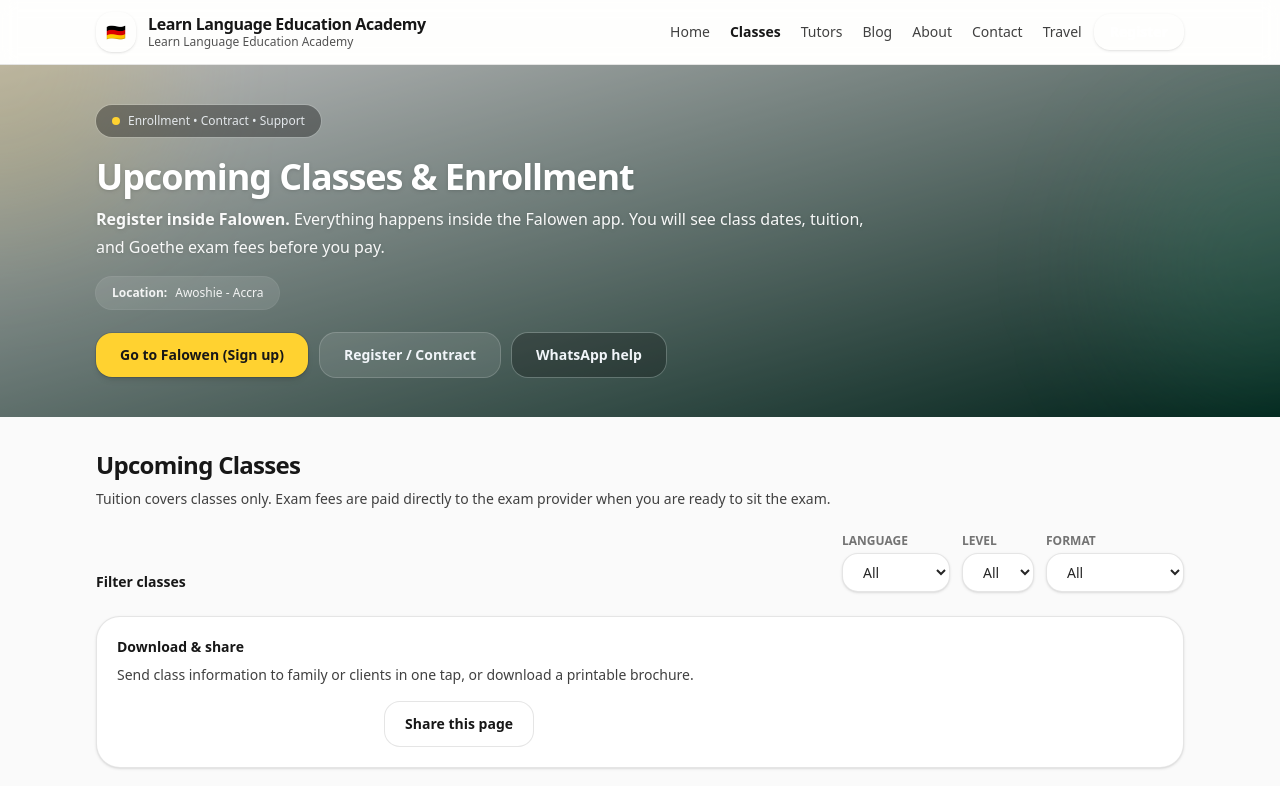
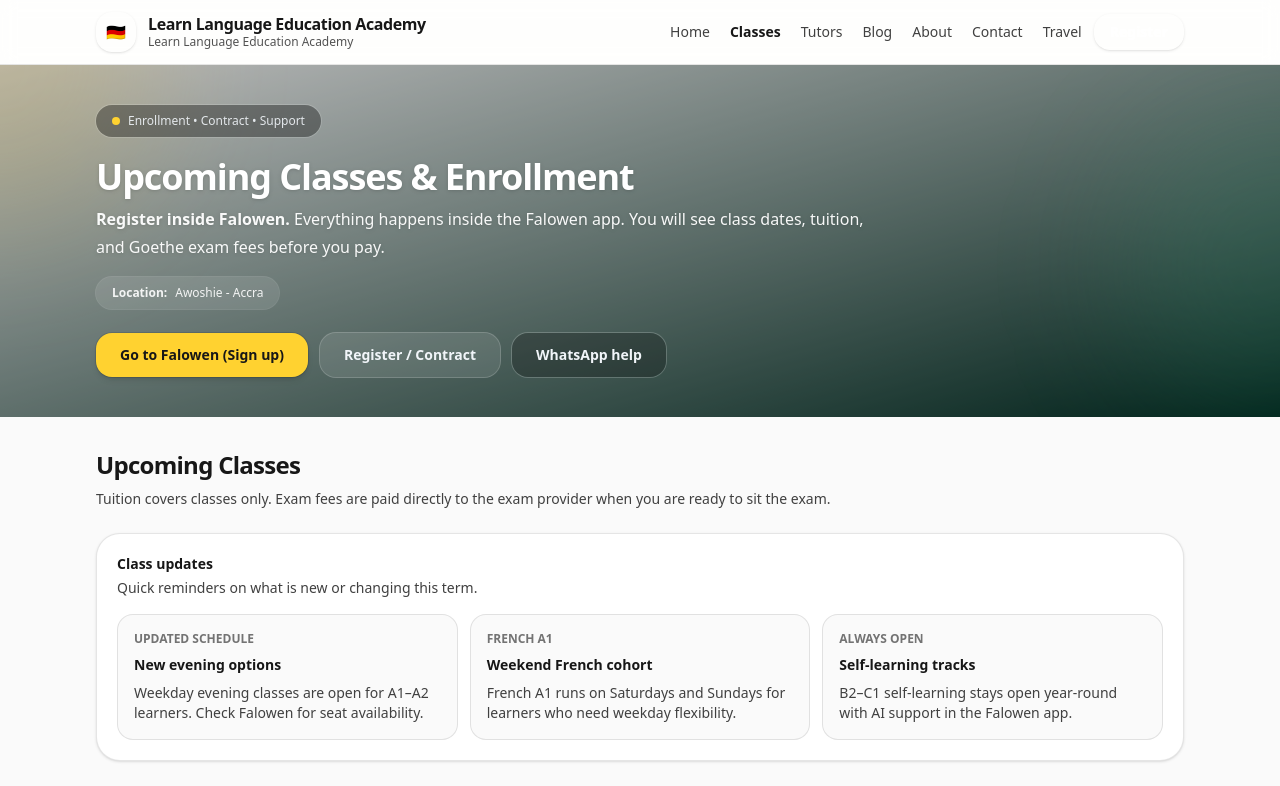
Before and after one commit to learngermanghana/learngermanghana-site, a Next.js app: page /classes in a window 1280 px wide. Shown: the top 786 px of the page. Built offline with nearby package versions, Linux system fonts and the light colour scheme.

Commit message:
Add downloadable brochure PDF

```diff
--- a/src/app/classes/brochure/page.tsx
+++ b/src/app/classes/brochure/page.tsx
@@ -26,6 +26,12 @@ export default function ClassesBrochurePage() {
               </div>
               <div className="flex flex-col sm:flex-row gap-3">
                 <BrochurePrintButton />
+                <a
+                  href="/brochures/classes-brochure.pdf"
+                  className="inline-flex w-full sm:w-auto items-center justify-center rounded-2xl bg-brand-950 px-5 py-3 text-sm font-semibold text-white hover:bg-brand-900"
+                >
+                  Download PDF
+                </a>
                 <a
                   href="/classes"
                   className="inline-flex w-full sm:w-auto items-center justify-center rounded-2xl border border-black/10 bg-white px-5 py-3 text-sm font-semibold hover:bg-neutral-50"
--- a/src/app/classes/page.tsx
+++ b/src/app/classes/page.tsx
@@ -4,7 +4,7 @@
 import { useMemo, useState } from "react";
 
 import { Container } from "@/components/Container";
-import { upcomingClasses, tuitionFeesGHS, goetheExamFeesGHS } from "@/data/content";
+import { classUpdates, upcomingClasses, tuitionFeesGHS, goetheExamFeesGHS } from "@/data/content";
 import { formatDatePretty } from "@/lib/date";
 import { LINKS, SITE, WHATSAPP_LINK } from "@/lib/site";
 
@@ -179,6 +179,23 @@ export default function ClassesPage() {
             Tuition covers classes only. Exam fees are paid directly to the exam provider when you are ready to sit
             the exam.
           </p>
+
+          <div className="mt-6 rounded-3xl border border-black/10 bg-white p-5 shadow-sm">
+            <div className="text-sm font-semibold text-neutral-900">Class updates</div>
+            <p className="mt-1 text-sm text-neutral-700">
+              Quick reminders on what is new or changing this term.
+            </p>
+            <div className="mt-4 grid gap-3 md:grid-cols-3">
+              {classUpdates.map((update) => (
+                <div key={update.title} className="rounded-2xl border border-black/10 bg-neutral-50 p-4">
+                  <div className="text-xs font-semibold uppercase text-neutral-500">{update.tag}</div>
+                  <div className="mt-2 text-sm font-semibold text-neutral-900">{update.title}</div>
+                  <p className="mt-2 text-sm text-neutral-700">{update.detail}</p>
+                </div>
+              ))}
+            </div>
+          </div>
+
           <div className="mt-6 flex flex-col gap-3 sm:flex-row sm:items-end sm:justify-between">
             <div className="text-sm font-semibold text-neutral-900">Filter classes</div>
             <div className="flex flex-col gap-3 sm:flex-row">
@@ -233,7 +250,8 @@ export default function ClassesPage() {
             </p>
             <div className="mt-4 flex flex-col sm:flex-row gap-3">
               <a
-                href="/classes/brochure"
+                href="/brochures/classes-brochure.pdf"
+                download
                 target="_blank"
                 rel="noreferrer"
                 className="inline-flex w-full sm:w-auto items-center justify-center rounded-2xl bg-brand-950 px-5 py-3 text-sm font-semibold text-white hover:bg-brand-900"
--- a/src/data/content.ts
+++ b/src/data/content.ts
@@ -41,6 +41,30 @@ export const goetheExamLinks: Partial<Record<ClassLevel, { label: string; href:
     href: "https://www.goethe.de/ins/gh/en/spr/prf/gzb1.cfm?srsltid=AfmBOooXArPPndrn2-6OE0zKP_Dk78Z7yqiC3cgo4p8Sol8Ph95hW0cW",
   },
 };
+
+export type ClassUpdate = {
+  title: string;
+  tag: string;
+  detail: string;
+};
+
+export const classUpdates: ClassUpdate[] = [
+  {
+    title: "New evening options",
+    tag: "Updated schedule",
+    detail: "Weekday evening classes are open for A1–A2 learners. Check Falowen for seat availability.",
+  },
+  {
+    title: "Weekend French cohort",
+    tag: "French A1",
+    detail: "French A1 runs on Saturdays and Sundays for learners who need weekday flexibility.",
+  },
+  {
+    title: "Self-learning tracks",
+    tag: "Always open",
+    detail: "B2–C1 self-learning stays open year-round with AI support in the Falowen app.",
+  },
+];
 
 export type ClassItem = {
   id: string;
```
Also changed, not shown: 1 other file (tests, documents, lock files or other folders).
